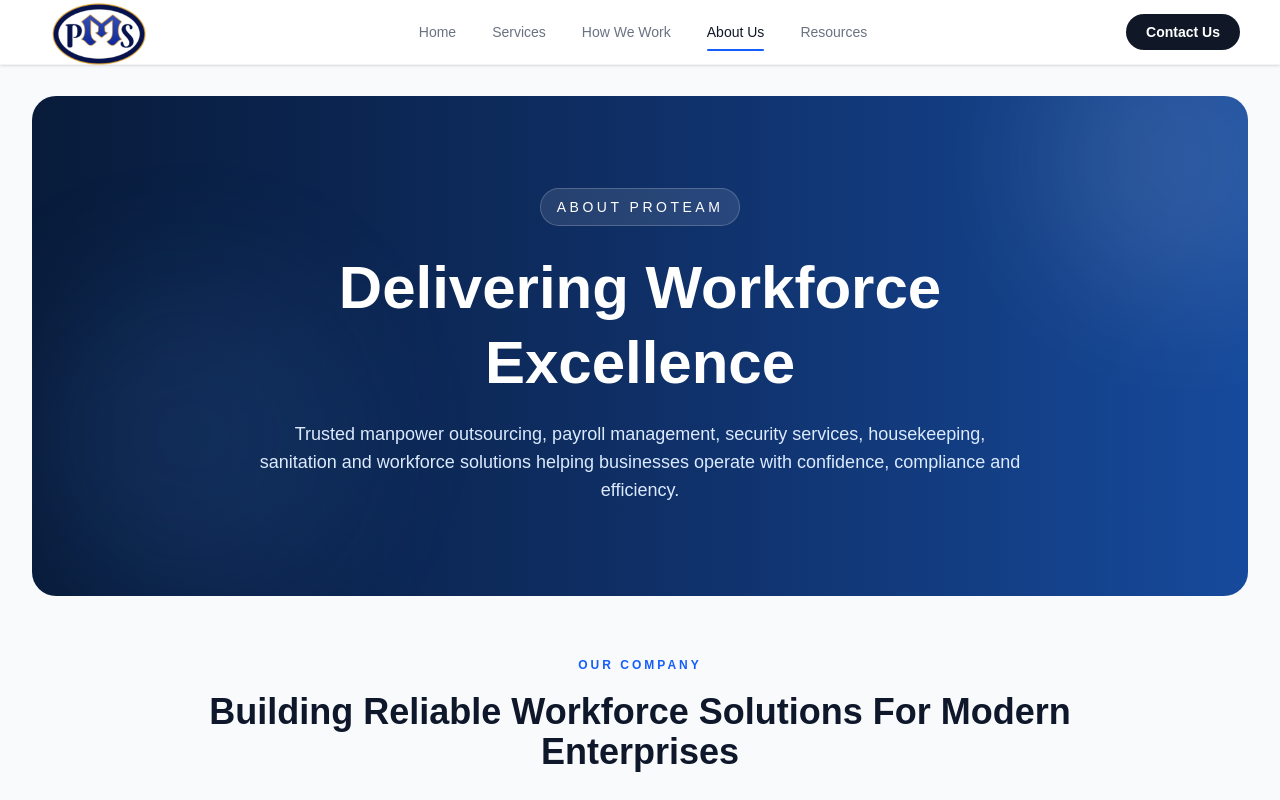
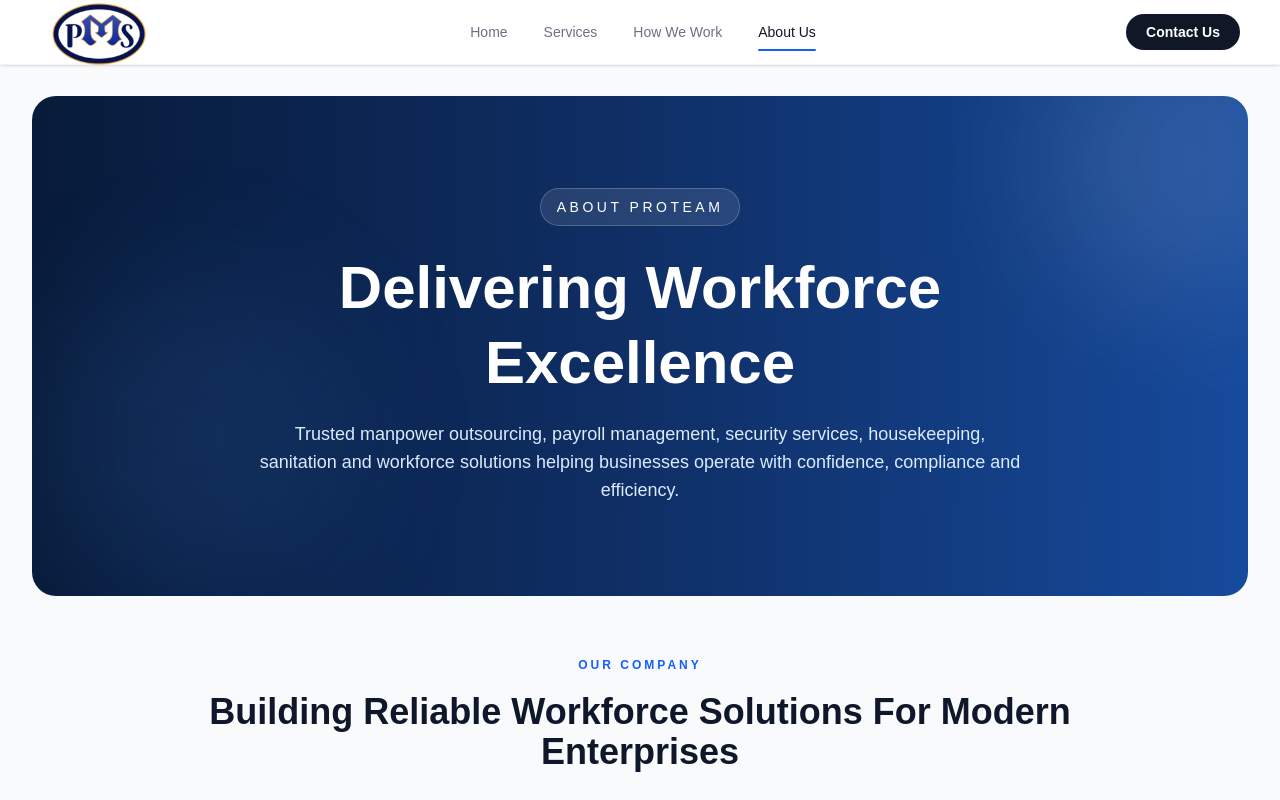
Before and after one commit to gulshanky1/proteam, a Next.js app: page /about in a window 1280 px wide. Shown: the top 800 px of the page. Built offline with nearby package versions, Linux system fonts and the light colour scheme.

Commit message:
remove resource link from header

```diff
--- a/components/root/header.tsx
+++ b/components/root/header.tsx
@@ -11,7 +11,7 @@ const navLinks = [
   { label: "Services", href: "/services" },
   { label: "How We Work", href: "/how-we-work" },
   { label: "About Us", href: "/about" },
-  { label: "Resources", href: "/resources" },
+
 ];
 
 export default function Navbar() {
```
